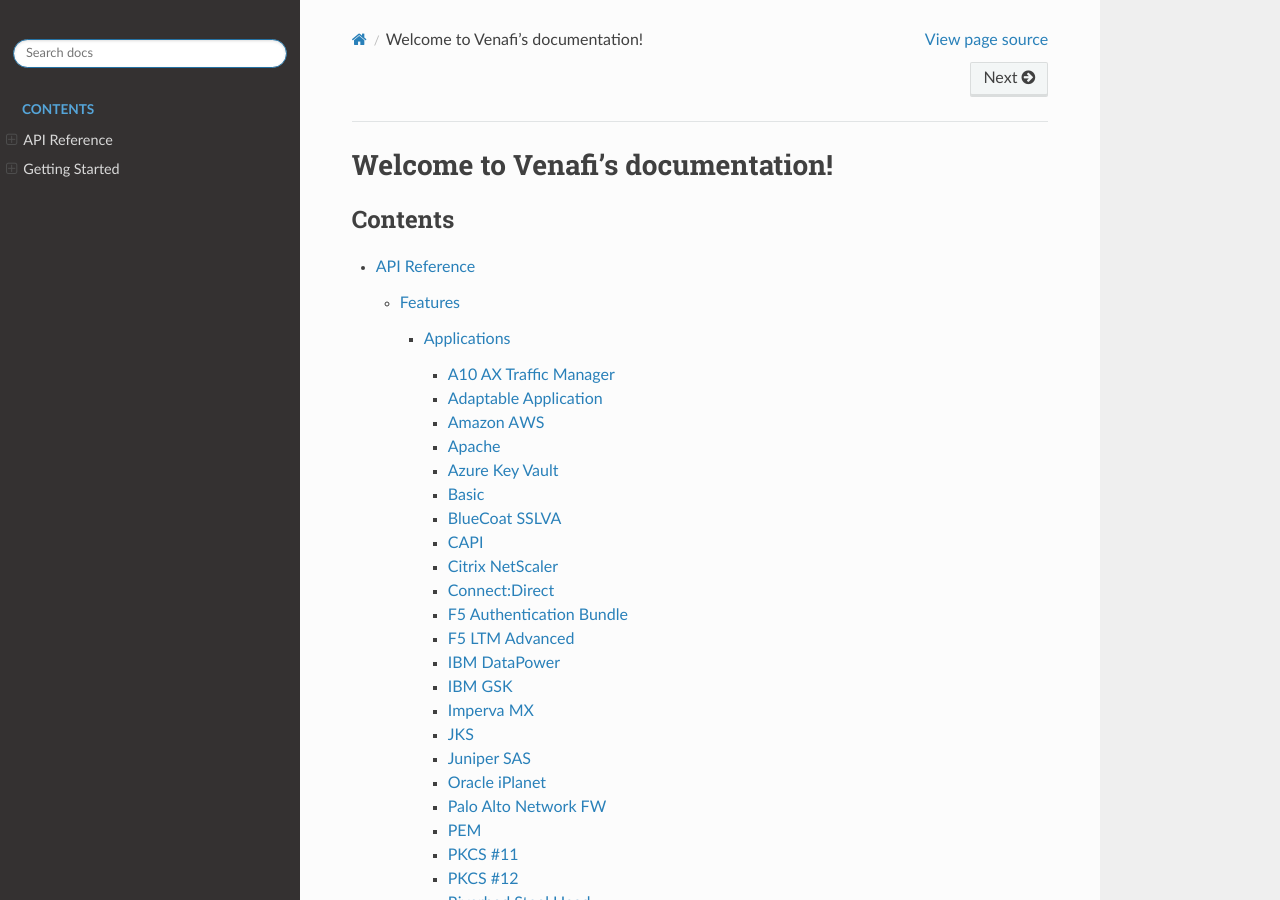
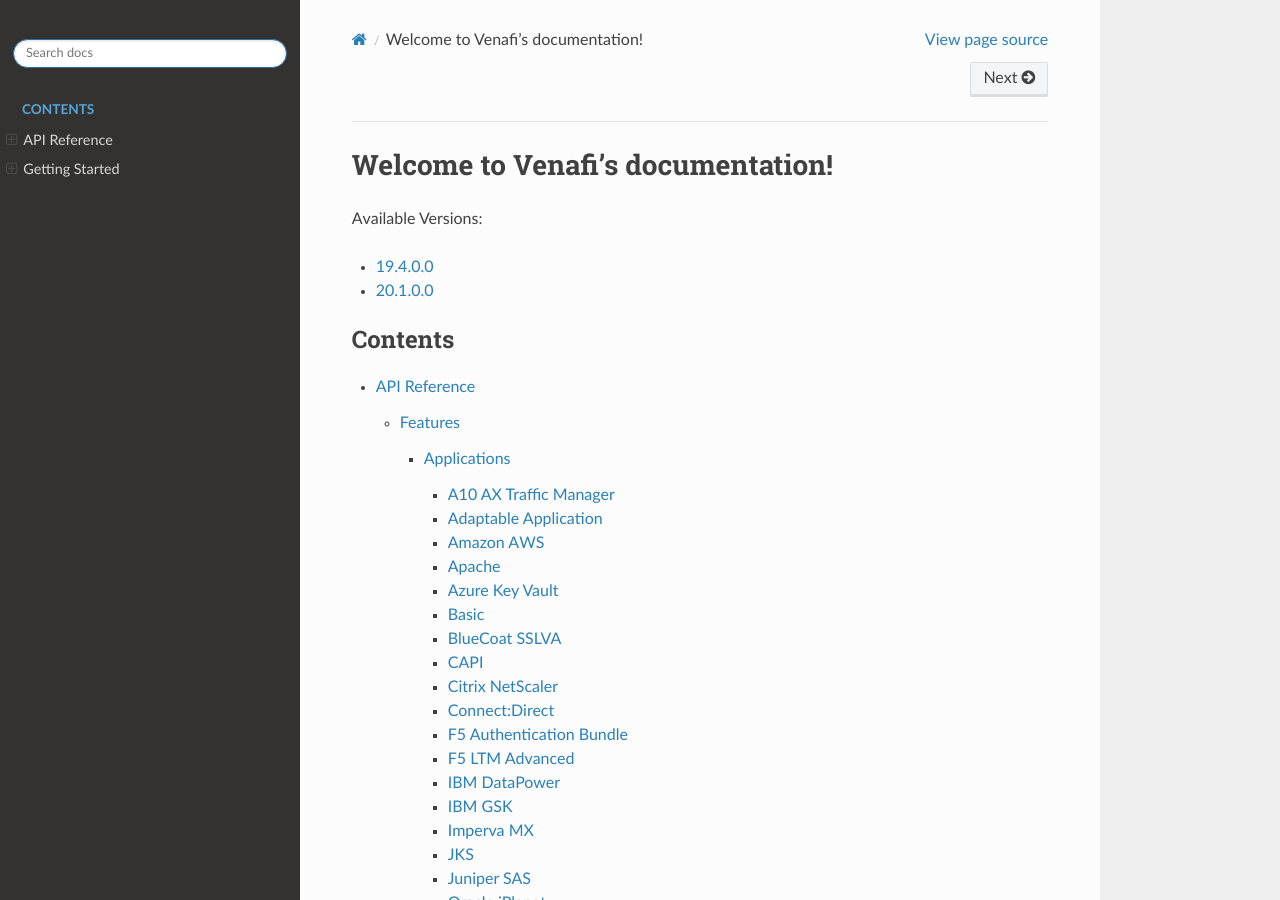
Before and after one commit to Venafi/pyVenafi, a Sphinx documentation site: the page built from venafi/docs/index.rst, in a window 1280 px wide and 900 px high. Built offline with Sphinx 7.4.7 and the Read the Docs theme 2.0.0, drawn with Linux system fonts in a browser that asks for light colours.

```diff
--- a/venafi/docs/index.rst
+++ b/venafi/docs/index.rst
@@ -1,5 +1,11 @@
 Welcome to Venafi's documentation!
 ==================================
+
+Available Versions:
+
+* `19.4.0.0 <../19.4.0.0/index.html>`_
+* `20.1.0.0 <../20.1.0.0/index.html>`_
+
 
 .. toctree::
    :caption: Contents
```
